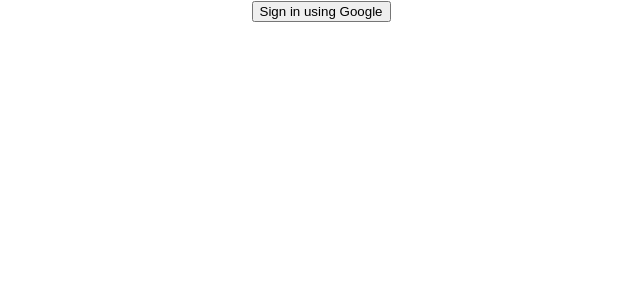
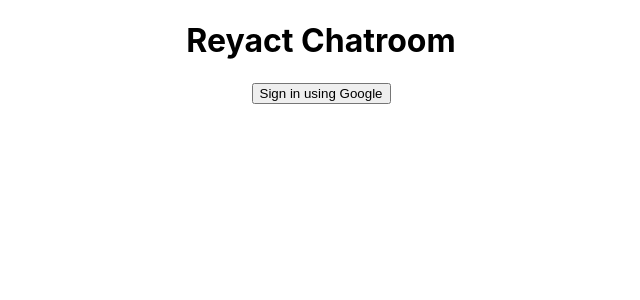
Before and after one commit to bratosab/react-chatroom, a React (Create React App) app: page / in a window 1280 px wide. Shown: the top 300 px of the page, without its empty margins (319-959 px from the left). Built offline with nearby package versions, Linux system fonts and the light colour scheme; no server answers.

Commit message:
feat(authentication): Added logout functionnality

```diff
--- a/src/App.js
+++ b/src/App.js
@@ -18,7 +18,10 @@
 
   return (
     <div className="App">
-      <header></header>
+      <header>
+        <h1>Reyact Chatroom</h1>
+        <LogOut />
+      </header>
       <section> {user ? <Room /> : <LogIn />} </section>
     </div>
   );
@@ -39,6 +42,16 @@
   );
 }
 
+function LogOut() {
+  return (
+    authentication.currentUser && (
+      <button className="log-out" onClick={() => authentication.signOut()}>
+        Logout
+      </button>
+    )
+  );
+}
+
 function Room() {}
 
 export default App;
```
